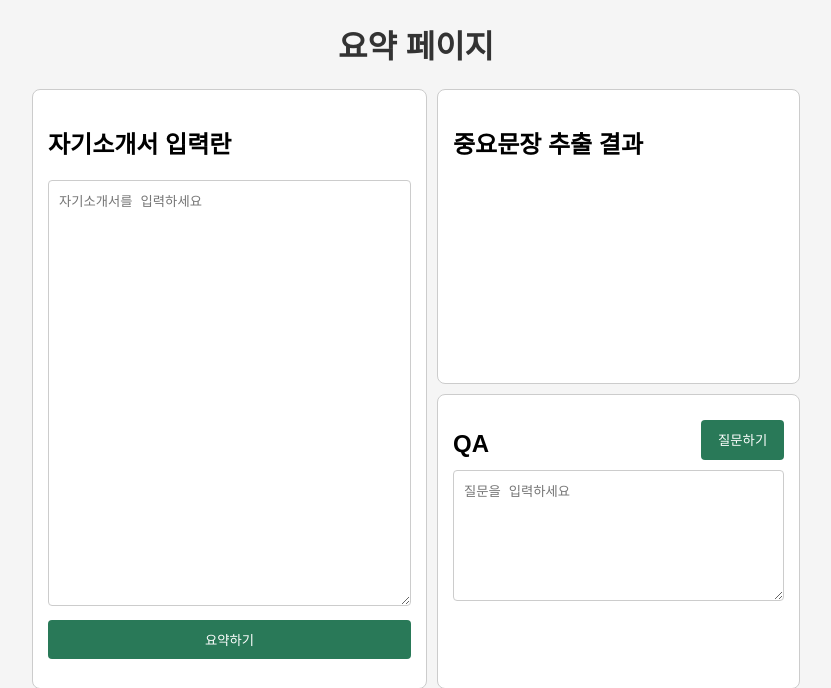
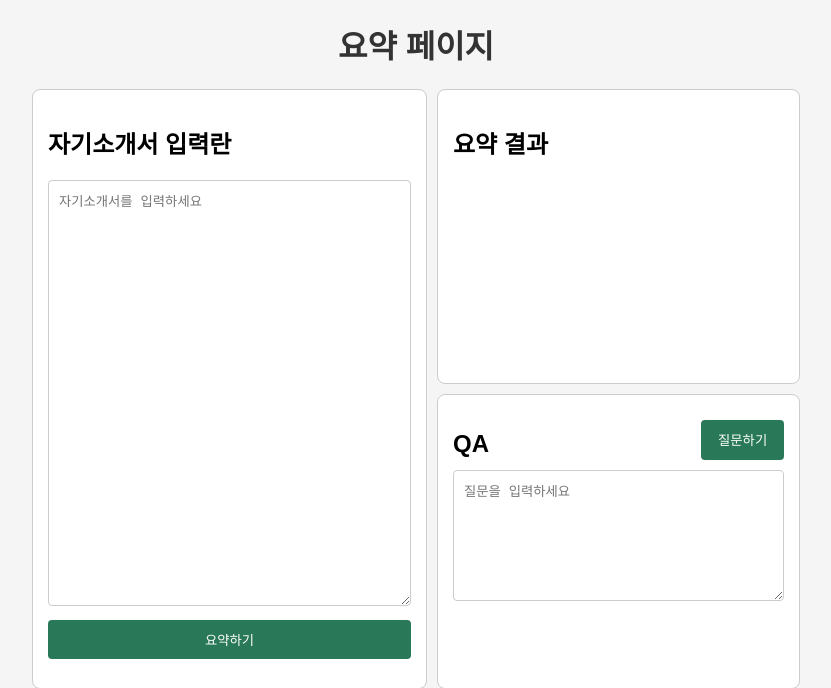
Before and after one commit to GaeunB/ai-summary-web, a Flask app: page / in a window 1280 px wide. Shown: the top 688 px of the page, without its empty margins (224-1055 px from the left). Run offline with Flask 3, Linux system fonts and the light colour scheme.

Commit message:
1차 합침

```diff
--- a/app.py
+++ b/app.py
@@ -1,32 +1,40 @@
 # -*- coding: utf-8 -*-
 from flask import Flask,render_template,request, jsonify
 from flask_cors import CORS
+import torch
+from sum_model import get_sum_model
 from ext import textrank_summarize
+from qa_model import get_qa_model
 
 app = Flask(__name__)
 
 cors = CORS(app)
 
+#home
 @app.route('/')
 def index():
 	return render_template('index.html')
 
+#포괄적요약
+summodel_path = 'model/model.pt'
+sum_model=get_sum_model(summodel_path)
+sum_model.load_state_dict(torch.load('model.pt'), strict=False)
+sum_model.eval()
+
+@app.route('/summarize', methods=['POST'])
+def summarize():
+    data = request.get_json(force=True)
+    sumdata = data['context']
+    summary = sum_model(sumdata)
+    response = jsonify({'gsum': summary})
+
+
+# keysentence extraction
 @app.route('/key',methods=['POST'])
 def key():
 	try:
-		# data = request.get_json(force=True)
-		# context = data['context']
-		# test
-		context = ("현장을 아는 전문가"+
-                "코오롱생명과학에 입사한다면, 다음과 같은 계획을 바탕으로 해외영업 전문가로서 성장하겠습니다."+
-                " 먼저, 우선 내부 상황 전문가가 되겠습니다."+
-                "공장 및 연구 부서를 방문하여 모든 것을 직접 눈으로 확인하여, 생산 공정 및 제품의 특성을 파악하도록 하겠습니다."+
-                "또한, 담당자들과 반드시 1번씩은 술자리를 가지며 친분을 쌓고, 각자가 처한 상황을 이해하겠습니다."+
-                "그 후에, 해외 현지 상황에 대한 철저한 분석을 바탕으로 영업 전략 수립을 추진하겠습니다."+
-                "최근 유럽, 미국 등 해외에서는 현지의 처방 의약품에 대한 비용 부담 증가로 인해, 상대적으로 가격이 저렴한 해외 의약품의 수입을 정부 주도하에 장려하고 있는 상황입니다."+
-                "이러한 제네릭 의약품 시장의 호황을 기회로 보아야 합니다."+
-                "따라서, 국가별로 소비자들의 수요가 많은 의약품을 분석한 후, 당사의 글로벌 네트워크를 활용하여 해외 제약사에게 오퍼 하는 방식으로 시장 특성에 맞는 제품 공급 체결을 위해 힘쓰겠습니다.")
-		#context에 관하여 추가해야할 것같다.
+		data = request.get_json(force=True)
+		context = data['context']
 		keytext = textrank_summarize(context,2)
 		response = jsonify({'keytext': keytext})
 
@@ -35,6 +43,30 @@ def key():
 
 	return response
 
+#qa
+@app.route('/qa', methods=['POST'])
+def qa_endpoint():
+    try:
+        data = request.get_json(force=True)
+
+        context = data['context']
+        question = data['question']
+
+        to_predict = [{"context": context, "qas": [{"question": question, "id": "0"}]}]
+
+        result = qa_model.predict(to_predict)
+
+        answer = result[0][0]['answer'][0]
+        answer = "적절한 답변을 찾을 수 없습니다." if answer == '' else answer
+
+        response = jsonify({'answer': answer})
+
+    except Exception as e:
+        response = jsonify({'error': str(e)})
+
+    return response
 
 if __name__ == '__main__':
+	model_path = 'model/checkpoint-1119-epoch-1'
+	qa_model = get_qa_model(model_path, use_cuda=False)
 	app.run(host='127.0.0.1',port=5000,debug=True)
--- /dev/null
+++ b/sum_model.py
@@ -0,0 +1,5 @@
+from transformers import PreTrainedTokenizerFast, BartForConditionalGeneration
+
+def get_sum_model(model_path, use_cuda=False):
+    sum_model = BartForConditionalGeneration('bart', model_path, use_cuda=use_cuda)
+    return sum_model
--- a/templates/index.html
+++ b/templates/index.html
@@ -108,13 +108,13 @@
           rows="8"
           placeholder="자기소개서를 입력하세요"
         ></textarea>
-        <button class="sum_button" onclick="keysentence()">요약하기</button>
+        <button class="sum_button" onclick="Summarize()">요약하기</button>
       </div>
 
       <!-- 오른쪽 박스 (세로로 2개) -->
       <div class="right-box">
         <div class="box1">
-          <h2>중요문장 추출 결과</h2>
+          <h2>요약 결과</h2>
           <p id="newprinttext"></p>
         </div>
         <!-- QA BOX -->
@@ -151,7 +151,7 @@
           url: "http://127.0.0.1:5000/qa",
           method: "POST",
           contentType: "application/json",
-          data: JSON.stringify({ context:inputText,  question: question }),
+          data: JSON.stringify({ context: inputText, question: question }),
           success: function (response) {
             // 서버 응답 성공 시 결과를 출력란에 표시
             $("#qaOutputText").text(response.answer);
@@ -164,30 +164,49 @@
       }
 
       //keysentence 추출
-    function keysentence(){
+      function keysentence() {
         var inputText = $("#inputText").val();
         var answer = "답변을 준비하는 중 입니다.."; // 수정 필요
 
         // Perform AJAX request to the server for text summarization
         $.ajax({
           url: "http://127.0.0.1:5000/key", // Flask 서버 주소
-        type: 'POST',
+          type: "POST",
           contentType: "application/json",
-        data: JSON.stringify({ context:inputText }),
-        success: function(response) {
+          data: JSON.stringify({ context: inputText }),
+          success: function (response) {
             // 서버 응답 성공 시 결과를 출력란에 표시
-        $('#newprinttext').text(response.keytext);
-        console.log('success');
+            $("#newprinttext").text(response.keytext);
+            console.log("success");
           },
-        error: function(error) {
-          console.log('Error:', error);
+          error: function (error) {
+            console.log("Error:", error);
             $("#newprinttext").text("답변을 가져오는 중 오류가 발생했습니다.");
+          },
+        });
+      }
 
+      function Summarize() {
+        var inputText = $("#inputText").val();
+        var answer = "답변을 준비하는 중 입니다.."; // 수정 필요
+
+        // Perform AJAX request to the server for text summarization
+        $.ajax({
+          url: "http://127.0.0.1:5000/summarize", // Flask 서버 주소
+          type: "POST",
+          contentType: "application/json",
+          data: JSON.stringify({ context: inputText }),
+          success: function (response) {
+            // 서버 응답 성공 시 결과를 출력란에 표시
+            $("#newprinttext").text(response.gsum);
+            console.log("success");
+          },
+          error: function (error) {
+            console.log("Error:", error);
+            $("#newprinttext").text("답변을 가져오는 중 오류가 발생했습니다.");
+          },
+        });
       }
-});
-    };
     </script>
-
   </body>
-
 </html>
```
Also changed, not shown: qa_model.py (added, +8 -0 lines), 1 other file. Lines whose indentation alone changed are shown as unchanged.
